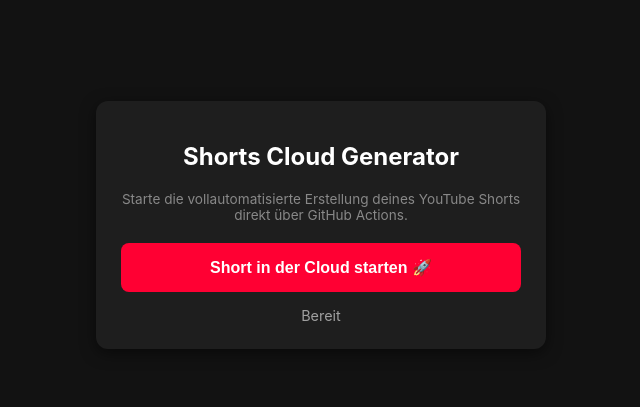
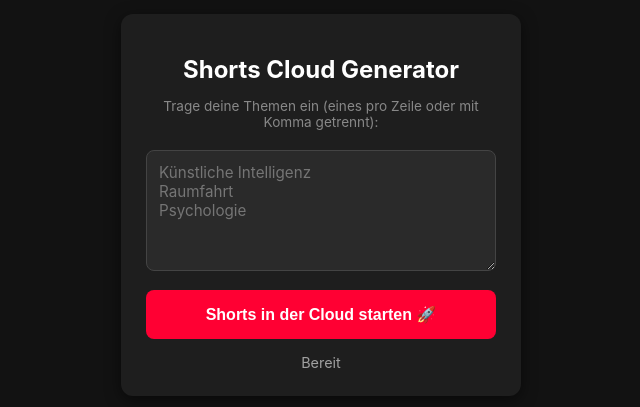
Before and after one commit to odessy104/Shortsgenerator, a plain HTML site: page index.html in a window 1280 px wide. Shown: the part 195-602 px from the top of the page, without its empty margins (319-959 px from the left). Drawn offline with Linux system fonts and the light colour scheme.

Commit message:
Update index.html

```diff
--- a/index.html
+++ b/index.html
@@ -15,7 +15,8 @@
             flex-direction: column;
             align-items: center;
             justify-content: center;
-            height: 100vh;
+            min-height: 100vh;
+            box-sizing: border-box;
         }
         .container {
             background: #1e1e1e;
@@ -25,11 +26,34 @@
             width: 100%;
             max-width: 400px;
             text-align: center;
+            box-sizing: border-box;
         }
         h1 {
             font-size: 1.5rem;
+            margin-bottom: 10px;
+            color: #ffffff;
+        }
+        p {
+            font-size: 0.85rem;
+            color: #888;
             margin-bottom: 20px;
-            color: #ffffff;
+        }
+        textarea {
+            width: 100%;
+            padding: 12px;
+            margin-bottom: 15px;
+            border-radius: 8px;
+            border: 1px solid #444;
+            background: #2a2a2a;
+            color: white;
+            font-family: inherit;
+            font-size: 0.95rem;
+            resize: vertical;
+            box-sizing: border-box;
+        }
+        textarea:focus {
+            outline: none;
+            border-color: #ff0033;
         }
         button {
             background-color: #ff0033;
@@ -57,24 +81,32 @@
 
     <div class="container">
         <h1>Shorts Cloud Generator</h1>
-        <p style="font-size: 0.85rem; color: #888; margin-bottom: 20px;">
-            Starte die vollautomatisierte Erstellung deines YouTube Shorts direkt über GitHub Actions.
-        </p>
+        <p>Trage deine Themen ein (eines pro Zeile oder mit Komma getrennt):</p>
 
-        <!-- Der Button zum Starten -->
-        <button onclick="triggerGitHubWorkflow()">Short in der Cloud starten 🚀</button>
+        <textarea id="themenInput" rows="5" placeholder="Künstliche Intelligenz&#10;Raumfahrt&#10;Psychologie"></textarea>
+
+        <button onclick="triggerGitHubWorkflow()">Shorts in der Cloud starten 🚀</button>
 
         <div id="status">Bereit</div>
     </div>
 
     <script>
         async function triggerGitHubWorkflow() {
-            // Trage hier deine GitHub-Daten ein:
+            // 1. Trage hier deine echten GitHub-Daten ein:
             const GITHUB_TOKEN = "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";
             const OWNER = "odessy104";
             const REPO = "Shortsgenerator";
 
             const statusDiv = document.getElementById("status");
+            const rawInput = document.getElementById("themenInput").value;
+
+            // Wandelt Zeilenumbrüche in Kommas um und entfernt leere Zeilen
+            const formatierteThemen = rawInput
+                .split('\n')
+                .map(zeile => zeile.trim())
+                .filter(zeile => zeile.length > 0)
+                .join(', ') || "Künstliche Intelligenz";
+
             statusDiv.innerText = "Sende Anfrage an GitHub...";
 
             const url = `https://api.github.com/repos/${OWNER}/${REPO}/actions/workflows/run_pipeline.yml/dispatches`;
@@ -88,16 +120,19 @@
                         'Content-Type': 'application/json',
                     },
                     body: JSON.stringify({
-                        ref: 'main' // Dein Haupt-Branch (z.B. main oder master)
+                        ref: 'main', // Dein Haupt-Branch (z.B. main oder master)
+                        inputs: {
+                            themen: formatierteThemen
+                        }
                     })
                 });
 
                 if (response.ok) {
                     statusDiv.innerText = "Erfolgreich gestartet! 🚀 Schau in GitHub Actions.";
-                    alert("Shorts-Generierung in der Cloud gestartet! 🚀");
+                    alert("Shorts-Generierung gestartet für:\n" + formatierteThemen);
                 } else {
-                    statusDiv.innerText = "Fehler beim Starten.";
-                    alert("Fehler beim Starten des Workflows. Überprüfe den Token und die Konsole.");
+                    statusDiv.innerText = "Fehler beim Starten (Code: " + response.status + ").";
+                    alert("Fehler beim Starten des Workflows. Überprüfe Token, Repo-Namen und Branch.");
                 }
             } catch (error) {
                 console.error("Netzwerkfehler:", error);
```
